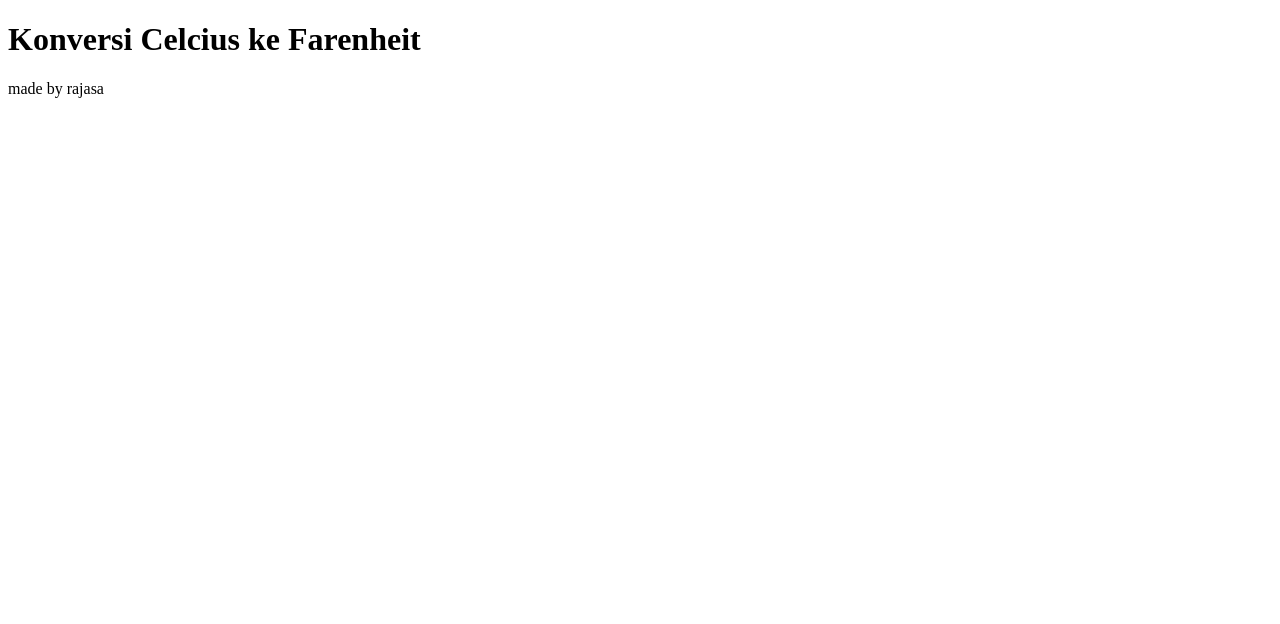
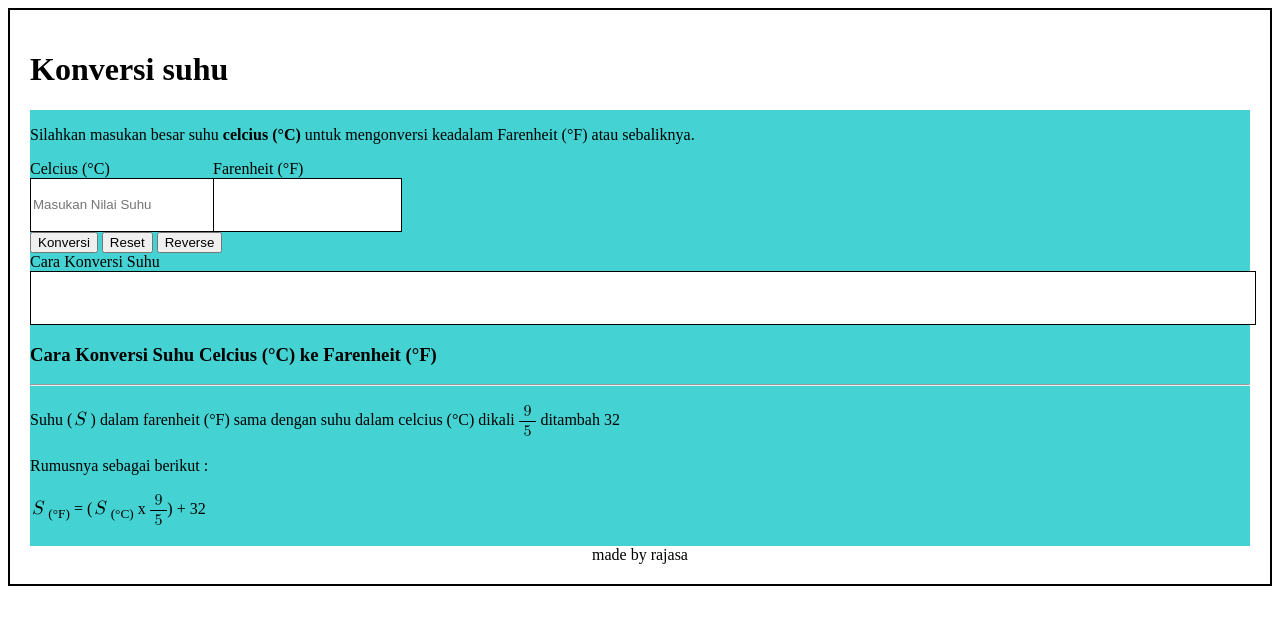
Before and after one commit to revou-fundamental-course/03-feb-25-Rajasa3725, a plain HTML site: page index.html in a window 1280 px wide. Drawn offline with Linux system fonts and the light colour scheme.

Commit message:
html selesai dan css 50%

```diff
--- a/css/style.css
+++ b/css/style.css
@@ -0,0 +1,52 @@
+/* ini file css */
+
+body {
+    display: flex;
+    flex-direction: column;
+    font-family: 'Times New Roman', Times, serif;
+    padding: 20px;
+    border: 2px solid black;
+
+}
+
+main {
+    background-color: rgb(69, 210, 210);
+}
+
+.form-konversi {
+    display: flex;
+    flex-direction: row;
+}
+
+.style-form {
+    border: 1px solid black;
+    height: 50px;
+    width: 100%;
+}
+
+/* ini style buat 9/5 pada <p> penjelasan rumus konversi */
+span.frac {
+    display: inline-block;
+    text-align: center;
+    vertical-align: middle;
+    font-family: math;
+}
+span.frac > sup, span.frac > sub {
+    display: block;
+    font: inherit;
+    padding: 0 0.3em;
+}
+span.frac > sup {border-bottom: 0.08em solid;}
+span.frac > span {display:none ;}
+
+/* ini style untuk S yang mewakili Suhu */
+.remark {
+    font-family: math;
+    font-size: larger;
+    padding: 0 0.3em 0 0.1em;
+    font-style: italic;
+}
+
+footer {
+    text-align: center;
+}
--- a/index.html
+++ b/index.html
@@ -8,14 +8,76 @@
 
     <!-- ini link css -->
     <link rel="stylesheet" href="css/style.css">
-</head>
+
+    <!-- ini link java -->
+     <script defer src="js/script.js"></script>
 
 <body>
     <header>
-        <h1>Konversi Celcius ke Farenheit</h1>
+        <h1>Konversi suhu</h1>
     </header>
 
     <main>
+        <!-- introduction -->
+        <section>
+            <p>Silahkan masukan besar suhu <b>celcius (&deg;C)</b>
+                untuk mengonversi keadalam Farenheit (&deg;F)
+                atau sebaliknya.</p>
+        </section>
+
+
+        <section class="form-konversi">
+         <!-- Form Input Konversi Suhu (Left side)-->
+            <form>
+                <div>
+                    <label>Celcius (&deg;C)</label></br>
+                    <input type="number" placeholder="Masukan Nilai Suhu" class="style-form">
+                </div>
+            </form>
+
+
+         <!-- Form Hasil Konversi Suhu (Right side)-->
+            <form>
+                <div>
+                    <label>Farenheit (&deg;F)</label></br>
+                    <input type="text" class="style-form">
+                </div>
+            </form>
+        </section>
+
+        <!-- Button -->
+        <div class="button-group">
+            <button>Konversi</button>
+            <button>Reset</button>
+            <button>Reverse</button>
+        </div>
+
+        <!-- form hasil konversi menggunakan rumus -->
+        <section>
+            <div>
+                <label>Cara Konversi Suhu</label></br>
+                <input type="text" readonly class="style-form">
+            </div>
+        </section>
+
+        <!-- disini ada link reverse farenheit ke celcius -->
+
+        <!-- penjelasan rumus koversi suhu -->
+        <section>
+            <h3>Cara Konversi Suhu Celcius (&deg;C) ke Farenheit (&deg;F)</h3>
+            <hr> <!-- ini garis-->
+
+            <p> Suhu (<span class="remark">S</span>) dalam farenheit (&deg;F) sama dengan
+                suhu dalam celcius (&deg;C) dikali
+                <span class="frac"><sup>9</sup><span>&deg;</span><sub>5</sub></span> <!--ini teks 9/5-->
+                ditambah 32</p>
+
+            <p>Rumusnya sebagai berikut :</p>
+            <!-- rumus konversi suhu farenheit -->
+            <p><span class="remark">S</span><sub>(&deg;F)</sub> =
+                (<span class="remark">S</span><sub>(&deg;C)</sub> x
+                <span class="frac"><sup>9</sup><span>&deg;</span><sub>5</sub></span>) + 32 </p>
+        </section>
 
     </main>
 
```
